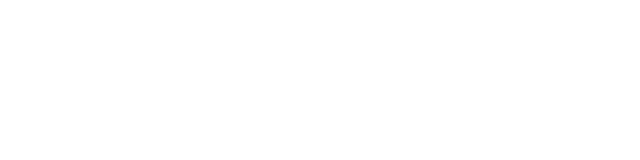
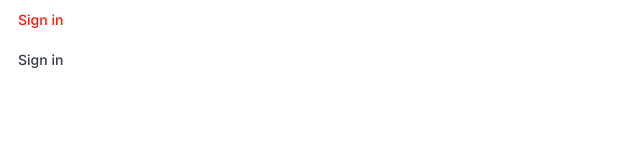
Before and after one commit to Electronics-Store-Management/ESMS-frontend, a Next.js app: page /signin in a window 1280 px wide. Shown: the top 160 px of the page, without its empty margins (0-640 px from the left). Built offline with nearby package versions, Linux system fonts and the light colour scheme.

Commit message:
dev: implement Button component

```diff
--- a/src/app/layout.tsx
+++ b/src/app/layout.tsx
@@ -1,7 +1,7 @@
 import "@/themes/index";
 import type { Metadata } from "next";
 import { Inter } from "next/font/google";
-import CustomThemeProvider from "./CustomThemeProvider";
+import CustomThemeProvider from "../components/CustomThemeProvider";
 
 const inter = Inter({ subsets: ["latin"] });
 
--- a/src/app/signin/page.tsx
+++ b/src/app/signin/page.tsx
@@ -1,6 +1,18 @@
+import Button from "@/components/Button/Button";
 import { Metadata } from "next";
 
-export default function Page() {}
+export default function Page() {
+	return (
+		<>
+			<Button type="error" fill={false}>
+				Sign in
+			</Button>
+			<Button type="secondary" fill={false}>
+				Sign in
+			</Button>
+		</>
+	);
+}
 
 export const metadata: Metadata = {
 	title: "Sign in to ESMS",
--- /dev/null
+++ b/src/components/Button/Button.tsx
@@ -0,0 +1,57 @@
+"use client";
+
+import { ReactNodeChildren } from "@/types/ReactNodeChildren";
+import {
+	ButtonSizes,
+	CustomFlowbiteTheme,
+	Button as _Button,
+} from "flowbite-react";
+import React from "react";
+
+export default function Button({
+	fill = true,
+	size = "md",
+	type = "primary",
+	children = "Untitle",
+	className,
+}: PropTypes) {
+	return (
+		<_Button
+			theme={getTheme(fill)}
+			color={type}
+			className={className}
+			size={size}
+		>
+			{children}
+		</_Button>
+	);
+}
+
+const getTheme = (isFill: boolean): CustomFlowbiteTheme["button"] => {
+	if (isFill)
+		return {
+			color: {
+				primary:
+					"bg-primary-300 hover:bg-primary-400 focus:ring-primary-100 text-white",
+				secondary:
+					"bg-white hover:bg-secondary-50 focus:ring-secondary-100 text-secondary-900",
+				error: "bg-error-500 hover:bg-error-600 focus:ring-error-100 text-white",
+			},
+		};
+	return {
+		color: {
+			primary:
+				"bg-transparent hover:bg-primary-50 focus:ring-primary-100 text-primary-600",
+			secondary:
+				"bg-transparent hover:bg-secondary-50 focus:ring-secondary-100 text-secondary-900",
+			error: "bg-transparent hover:bg-error-50 focus:ring-error-100 text-error-600",
+		},
+	};
+};
+
+type PropTypes = {
+	fill?: boolean;
+	size?: keyof ButtonSizes;
+	type: "primary" | "secondary" | "error";
+	className?: React.ComponentProps<"button">["className"];
+} & ReactNodeChildren;
--- a/src/themes/light-theme.css
+++ b/src/themes/light-theme.css
@@ -5,4 +5,36 @@
 	--primary-300: #7fc9fa;
 	--primary-400: #3caef4;
 	--primary-500: #1d9ded;
+	--primary-600: #0675c3;
+	--primary-700: #065d9e;
+	--primary-800: #094f83;
+	--primary-900: #0e426c;
+	--primary-950: #092a48;
+
+	--secondary-50: #f3f4f6;
+	--secondary-100: #edeef1;
+	--secondary-200: #d7dbe0;
+	--secondary-300: #b3bbc6;
+	--secondary-400: #8a96a6;
+	--secondary-500: #6c798b;
+	--secondary-600: #566173;
+	--secondary-700: #474f5d;
+	--secondary-800: #3d444f;
+	--secondary-900: #363b44;
+	--secondary-950: #24272d;
+
+	--error-50: #fff1f0;
+	--error-100: #ffe0dd;
+	--error-200: #ffc6c1;
+	--error-300: #ff9f96;
+	--error-400: #ff685a;
+	--error-500: #ff3927;
+	--error-600: #fb1c07;
+	--error-700: #d41301;
+	--error-800: #ae1406;
+	--error-900: #90170c;
+	--error-950: #520700;
+
+	--white: #ffffff;
+	--transparent-hover: #364b4410;
 }
--- a/src/types/ReactNodeChildren.ts
+++ b/src/types/ReactNodeChildren.ts
@@ -1,5 +1,5 @@
 import { ReactNode } from "react";
 
 export interface ReactNodeChildren {
-	children: ReactNode;
+	children: ReactNode | string;
 }
--- /dev/null
+++ b/src/types/themes.tsx
@@ -0,0 +1,3 @@
+type APP_THEMES = "light" | "dark" | "blue";
+
+export default APP_THEMES;
--- a/tailwind.config.ts
+++ b/tailwind.config.ts
@@ -1,4 +1,11 @@
 import type { Config } from "tailwindcss";
+
+const generateColor = (name: string, colors: number[]) => {
+	return colors.reduce(
+		(obj, num) => ({ ...obj, [num]: `var(--${name}-${num})` }),
+		{}
+	);
+};
 
 const config: Config = {
 	content: [
@@ -10,14 +17,18 @@
 	theme: {
 		extend: {
 			colors: {
-				"th-primary": {
-					50: "var(--primary-50)",
-					100: "var(--primary-100)",
-					200: "var(--primary-200)",
-					300: "var(--primary-300)",
-					400: "var(--primary-400)",
-					500: "var(--primary-500)",
-				},
+				primary: generateColor(
+					"primary",
+					[50, 100, 200, 300, 400, 500, 600, 700, 800, 900, 950]
+				),
+				secondary: generateColor(
+					"secondary",
+					[50, 100, 200, 300, 400, 500, 600, 700, 800, 900, 950]
+				),
+				error: generateColor(
+					"error",
+					[50, 100, 200, 300, 400, 500, 600, 700, 800, 900, 950]
+				),
 			},
 		},
 	},
```
Also changed, not shown: src/components/Button.tsx (deleted), src/components/CustomThemeProvider.tsx (renamed from src/app/CustomThemeProvider.tsx).
